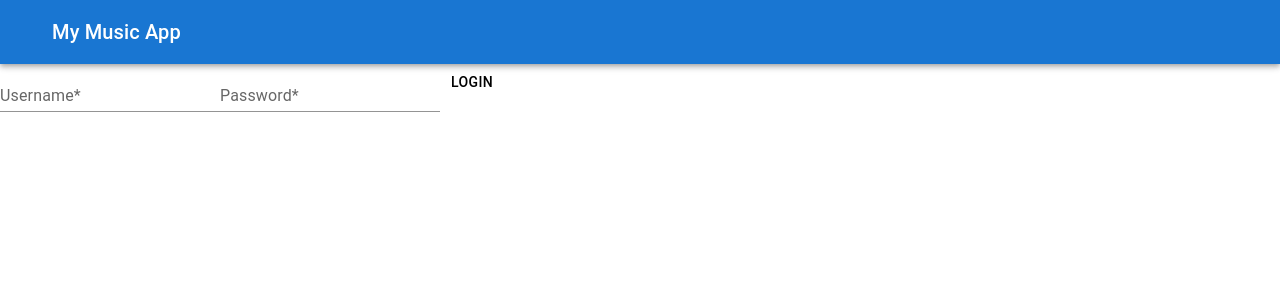
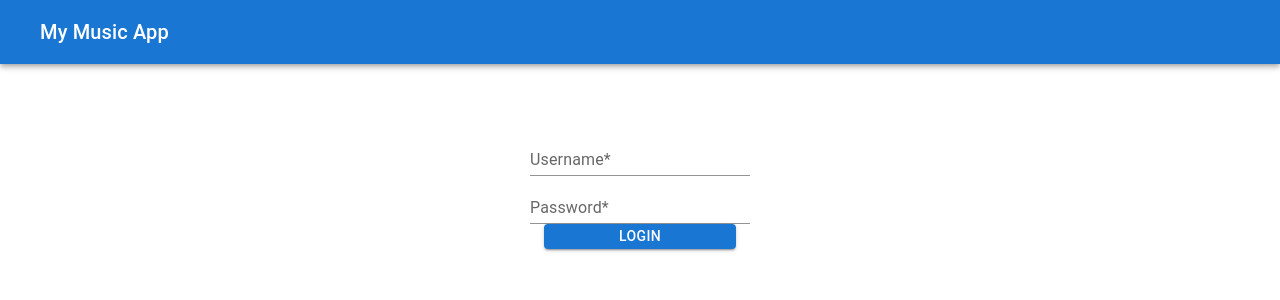
Before and after one commit to JesusAParedes/my-music-app, a React (Create React App) app: page / in a window 1280 px wide. Shown: the top 300 px of the page. Built offline with nearby package versions, Linux system fonts and the light colour scheme.

Commit message:
add css to move inputs & button to middle of page

```diff
--- a/src/App.css
+++ b/src/App.css
@@ -1,38 +1,15 @@
-/* .App {
-  text-align: center;
+.form {
+    margin-top: 5%;
+    text-align: center;
+    display: flex;
+    flex-direction: column;
+    align-items: center;
+};
+
+.TextField {
+
 }
 
-.App-logo {
-  height: 40vmin;
-  pointer-events: none;
+.Login {
+  padding: 20px;
 }
-
-@media (prefers-reduced-motion: no-preference) {
-  .App-logo {
-    animation: App-logo-spin infinite 20s linear;
-  }
-}
-
-.App-header {
-  background-color: #282c34;
-  min-height: 100vh;
-  display: flex;
-  flex-direction: column;
-  align-items: center;
-  justify-content: center;
-  font-size: calc(10px + 2vmin);
-  color: white;
-}
-
-.App-link {
-  color: #61dafb;
-}
-
-@keyframes App-logo-spin {
-  from {
-    transform: rotate(0deg);
-  }
-  to {
-    transform: rotate(360deg);
-  }
-} */
--- a/src/App.js
+++ b/src/App.js
@@ -1,4 +1,4 @@
-import * as React from 'react';
+import React from 'react';
 import AppBar from '@mui/material/AppBar';
 import Box from '@mui/material/Box';
 import Toolbar from '@mui/material/Toolbar';
@@ -6,20 +6,24 @@ import Typography from '@mui/material/Typography';
 import Button from '@mui/material/Button';
 import IconButton from '@mui/material/IconButton';
 import TextField from '@mui/material/TextField';
+import { createTheme, ThemeProvider } from '@mui/material/styles';
+import './App.css';
+
+const theme = createTheme({
+      primary: {
+
+      },
+      secondary: {
+        main: '#1976d2',
+      },
+})
 
 export default function ButtonAppBar() {
   return (
     <Box sx={{ flexGrow: 1 }}>
       <AppBar position="static">
         <Toolbar>
-          <IconButton
-            size="large"
-            edge="start"
-            color="inherit"
-            aria-label="menu"
-            sx={{ mr: 2 }}
-          >
-
+          <IconButton>
           </IconButton>
           <Typography variant="h6" component="div" sx={{ flexGrow: 1 }}>
             My Music App
@@ -27,12 +31,14 @@ export default function ButtonAppBar() {
 
         </Toolbar>
       </AppBar>
-      <form>
-        <TextField id="standard-basic" label="Username*" variant="standard"  />
-        <TextField id="standard-basic" label="Password*" variant="standard"  />
-        <Button color="inherit">Login</Button>
+      <form className='form' style={{textAlign: 'center', display: 'flex'}}>
+        <TextField id="standard-basic" label="Username*" variant="standard" className='TextField' />
+
+        <TextField id="standard-basic" label="Password*" variant="standard" className='TextField' />
+        <ThemeProvider theme={theme}>
+        <Button style={{backgroundColor: '#1976d2', padding: '0px 75px'}} variant='contained' className='Login' >Login</Button>
+        </ThemeProvider>
       </form>
-
     </Box>
 
   );
```
